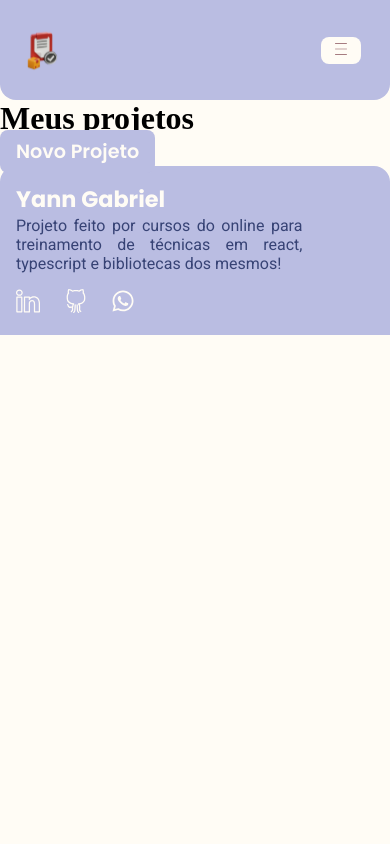
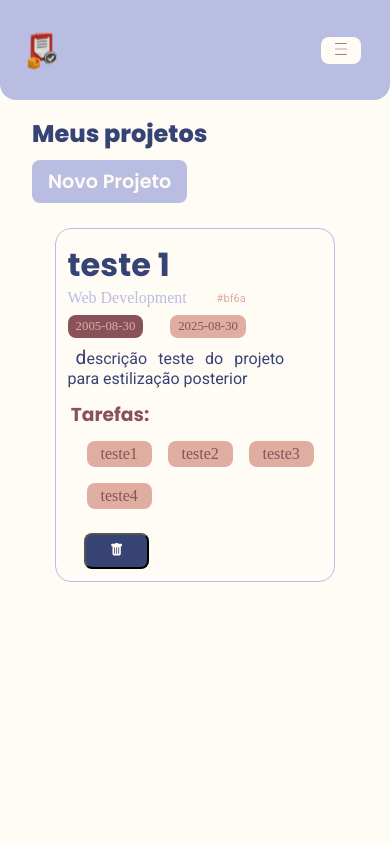
Before and after one commit to YannGabriel/TeskiFy, a React (Create React App) app: page /projects in a window 390 px wide. Shown: the top 844 px of the page. Built offline with nearby package versions, Linux system fonts and the light colour scheme; data requests are answered from the project's data file; a web font is replaced by a local one.

Commit message:
update new peojwcts style for mobile

```diff
--- a/db.json
+++ b/db.json
@@ -1,5 +1,34 @@
 {
   "projects": [
+    {
+      "id": "bf6a",
+      "name": "teste 1",
+      "description": "descrição teste do projeto para estilização posterior",
+      "startDate": "2005-08-30",
+      "lastDate": "2025-08-30",
+      "category": {
+        "id": "1",
+        "name": "Web Development"
+      },
+      "tasks": [
+        {
+          "id": "1735330834549",
+          "name": "teste1"
+        },
+        {
+          "id": "1735330836472",
+          "name": "teste2"
+        },
+        {
+          "id": "1735330838612",
+          "name": "teste3"
+        },
+        {
+          "id": "1735330840049",
+          "name": "teste4"
+        }
+      ]
+    }
   ],
   "category": [
     {
--- /dev/null
+++ b/src/components/projects/cardProject.module.scss
@@ -0,0 +1,105 @@
+
+@use "../../sass/colors" as color;
+@use "../../sass/fonts" as fonts;
+
+.projectCard{
+  width: 80%;
+  margin: auto;
+  margin-top: 2rem;
+  border: 1px solid color.$periwinkleSecundary;
+  border-radius: 1rem;
+  padding: 0.75rem;
+
+  .projectName{
+    color: color.$navyPrimary;
+    font-family: fonts.$Poppins;
+  }
+
+  .projectInfos{
+    display: flex;
+    width: 70%;
+    justify-content: space-between;
+    align-items: center;
+    .category{
+      color: color.$periwinkleSecundary;
+      font-family: fonts.$Afacada;
+    }
+    .projectID{
+      color: color.$peachSecondary;
+      font-family: fonts.$Roboto;
+      font-size: 0.7rem;
+    }
+  }
+
+  .dates{
+    display: flex;
+    justify-content: space-between;
+    width: 70%;
+    padding: 0.5rem 0rem;
+    align-items: center;
+
+    .startDate{
+      background-color: color.$marronSecundary;
+      color: color.$peachSecondary;
+      padding: 0.25rem 0.5rem;
+      border-radius: 0.5rem;
+      font-size: 0.8rem;
+      font-family: fonts.$Afacada;
+    }
+
+    .lastDate{
+      background-color: color.$peachSecondary;
+      color: color.$marronSecundary;
+      font-size: 0.8rem;
+      padding: 0.25rem 0.5rem;
+      border-radius: 0.5rem;
+      font-family: fonts.$Afacada;
+    }
+  }
+
+  .projectDescription{
+    width: 85%;
+    text-align: justify;
+    color: color.$navyPrimary;
+    font-size: 1rem;
+    font-family: fonts.$Roboto;
+
+    &::first-letter{
+      padding-left: 0.5rem;
+      font-size: 1.2rem;
+    }
+  }
+
+  .tasksTitle{
+    color: color.$marronSecundary;
+    font-family: fonts.$Poppins;
+    padding: 0.75rem 0.2rem;
+  }
+
+  .projectTasks{
+    width: 85%;
+    margin: auto;
+    display: grid;
+    grid-template-columns: 30% 30% 30%;
+    gap: 1rem;
+    padding-bottom: 1.5rem;
+    justify-content: space-between;
+
+    .task{
+      background-color: color.$peachSecondary;
+      padding: 0.25rem 0.5rem;
+      border-radius: 0.5rem;
+      color: color.$marronSecundary;
+      text-align: center;
+    }
+  }
+
+  .removeProject{
+    display: block;
+    margin-left: 1rem;
+    background-color: color.$navyPrimary;
+    color: color.$cloudPrimary;
+    padding: 0.5rem 1.5rem;
+    border-radius: 0.5rem;
+  }
+}
--- /dev/null
+++ b/src/components/projects/message.module.scss
@@ -0,0 +1,16 @@
+
+
+  @use "../../sass/colors" as color;
+@use "../../sass/fonts" as fonts;
+
+.message{
+  margin-top: 1rem;
+  margin-left: 2rem;
+  background-color: color.$periwinkleSecundary;
+  width: 60%;
+  padding: 0.5rem;
+  text-align: center;
+  color: color.$cloudPrimary;
+  border-radius: 1rem;
+  font-family: fonts.$Afacada;
+}
--- a/src/components/projects/message.tsx
+++ b/src/components/projects/message.tsx
@@ -1,4 +1,5 @@
 import { useEffect, useState } from "react";
+import styles from "./message.module.scss"
 
 interface MessageProps{
   msg: string;
@@ -26,7 +27,7 @@ export const Message = ({ msg, type }: MessageProps) => {
   return (
     <>
       {visible && (
-        <p className="message m-auto bg-green-200 w-[80%] text-center p-2 rounded-md text-green-700 mt-[2.5%]">
+        <p className={styles.message}>
           {msg}
         </p>
       )}
--- a/src/components/projects/projectCard.tsx
+++ b/src/components/projects/projectCard.tsx
@@ -1,4 +1,5 @@
 import { BsFillTrashFill } from "react-icons/bs";
+import styles from "./cardProject.module.scss"
 
 interface Tasks {
   name: string;
@@ -32,31 +33,31 @@ export const ProjectCard = ({
   };
 
   return (
-    <div className="projectCard">
-      <h1 className="ProjectTitle">{name}</h1>
-      <div className="details">
-        <span className="category">{category}</span>
-        <span className="projectid">#{id}</span>
+    <div className={styles.projectCard}>
+      <h1 className={styles.projectName}>{name}</h1>
+      <div className={styles.projectInfos}>
+        <span className={styles.category}>{category}</span>
+        <span className={styles.projectID}>#{id}</span>
       </div>
-      <div className="dates">
-        <span className="startDate">{startDate}</span>
-        <span className="finishDate">{lastDate}</span>
+      <div className={styles.dates}>
+        <span className={styles.startDate}>{startDate}</span>
+        <span className={styles.lastDate}>{lastDate}</span>
       </div>
-      <p className="description">{description}</p>
-      <h3 className="font-semibold">Tarefas:</h3>
-      <div className="tasks">
+      <p className={styles.projectDescription}>{description}</p>
+      <h3 className={styles.tasksTitle}>Tarefas:</h3>
+      <div className={styles.projectTasks}>
         {tasks.length > 0 ? (
           tasks.map((task) => (
-            <p className="task" key={task.id}>
+            <p className={styles.task} key={task.id}>
               {task.name}
             </p>
           ))
         ) : (
-          <p>Não há tarefas!</p>
+          <p className={styles.noTasks}>Não há tarefas!</p>
         )}
       </div>
 
-      <button onClick={remove} className="removeProject">
+      <button onClick={remove} className={styles.removeProject}>
         <BsFillTrashFill />
       </button>
     </div>
--- a/src/pages/project/project.module.scss
+++ b/src/pages/project/project.module.scss
@@ -0,0 +1,24 @@
+@use "../../sass/colors" as color;
+@use "../../sass/fonts" as fonts;
+
+
+.projectsPage{
+  min-height: 100vh;
+
+  .projectPageTitle{
+    color: color.$navyPrimary;
+    font-family: fonts.$Poppins;
+    font-size: 1.5rem;
+    font-weight: 800;
+    padding: 1rem 2rem;
+  }
+
+  .newProjectButton{
+    margin-left: 2rem;
+  }
+
+  .projectList{
+    width: 90%;
+    margin: auto;
+  }
+}
--- a/src/pages/project/projects.tsx
+++ b/src/pages/project/projects.tsx
@@ -70,12 +70,14 @@ export const Projects = () => {
   }
 
   return (
-    <div className="projects-container">
-      <h1 className="projects-title">Meus projetos</h1>
-      <LinkButton to="/newproject" text="Novo Projeto" />
+    <div className={styles.projectsPage}>
+      <h1 className={styles.projectPageTitle}>Meus projetos</h1>
+      <div className={styles.newProjectButton}>
+        <LinkButton to="/newproject" text="Novo Projeto" />
+      </div>
       {message && <Message type="success" msg={message} />}
 
-      <div className="projects-list">
+      <div className={styles.projectList}>
         {projects.length > 0 &&
           projects.map((project) => (
             <ProjectCard
```
